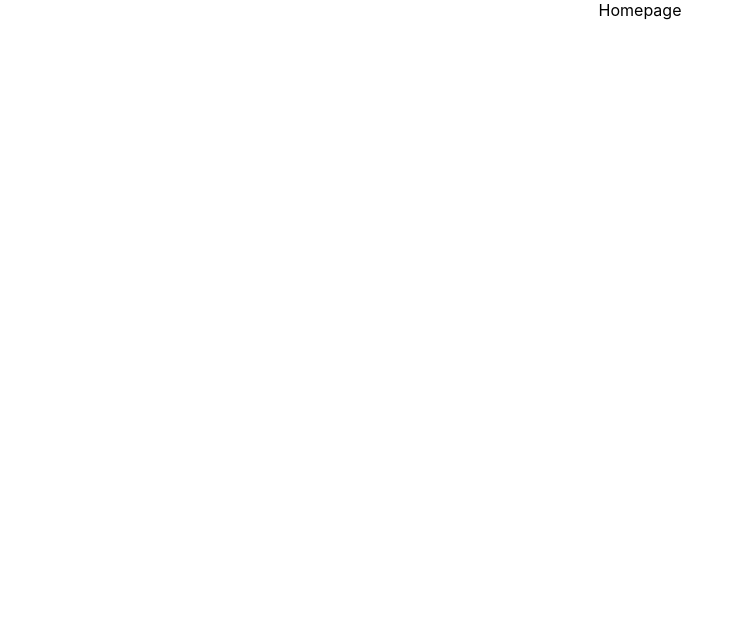
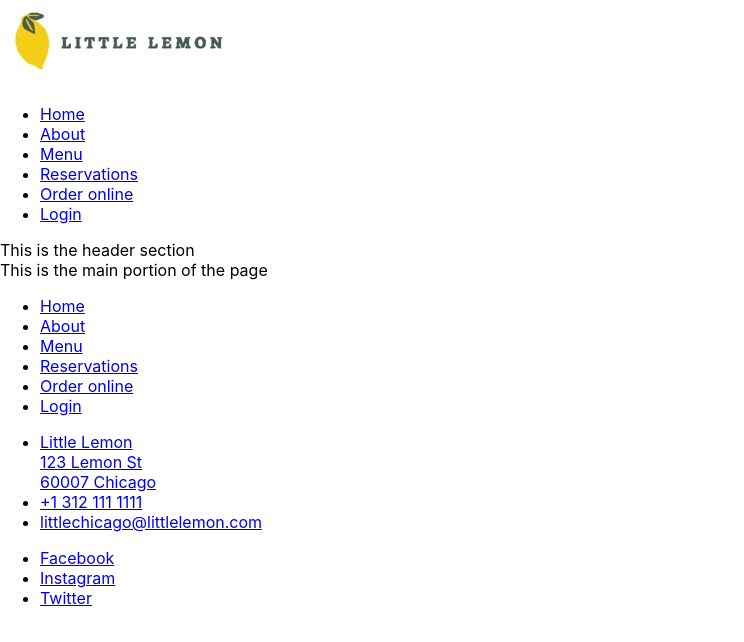
Before and after one commit to zmaci/little-lemon, a React (Create React App) app in the folder little-lemon/: page / in a window 1280 px wide. Shown: the top 642 px of the page, without its empty margins (0-744 px from the left). Built offline with nearby package versions, Linux system fonts and the light colour scheme.

Commit message:
import elements

```diff
--- a/little-lemon/src/App.js
+++ b/little-lemon/src/App.js
@@ -1,10 +1,18 @@
+import React from 'react';
+import Nav from './pages/Nav';
+import Header from './pages/Header';
+import Main from './pages/Main';
+import Footer from './pages/Footer';
 import './App.css';
 
 function App() {
   return (
-    <div className="App">
-      Homepage
-    </div>
+    <>
+    <Nav/>
+    <Header/>
+    <Main/>
+    <Footer/>
+    </>
   );
 }
 
```
